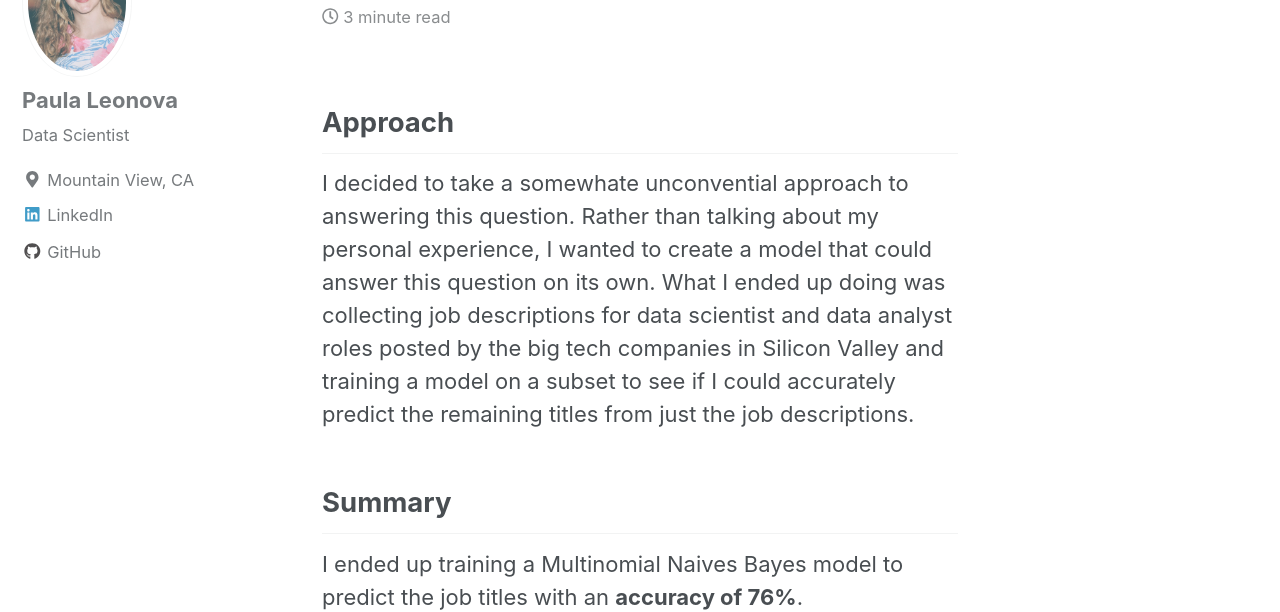
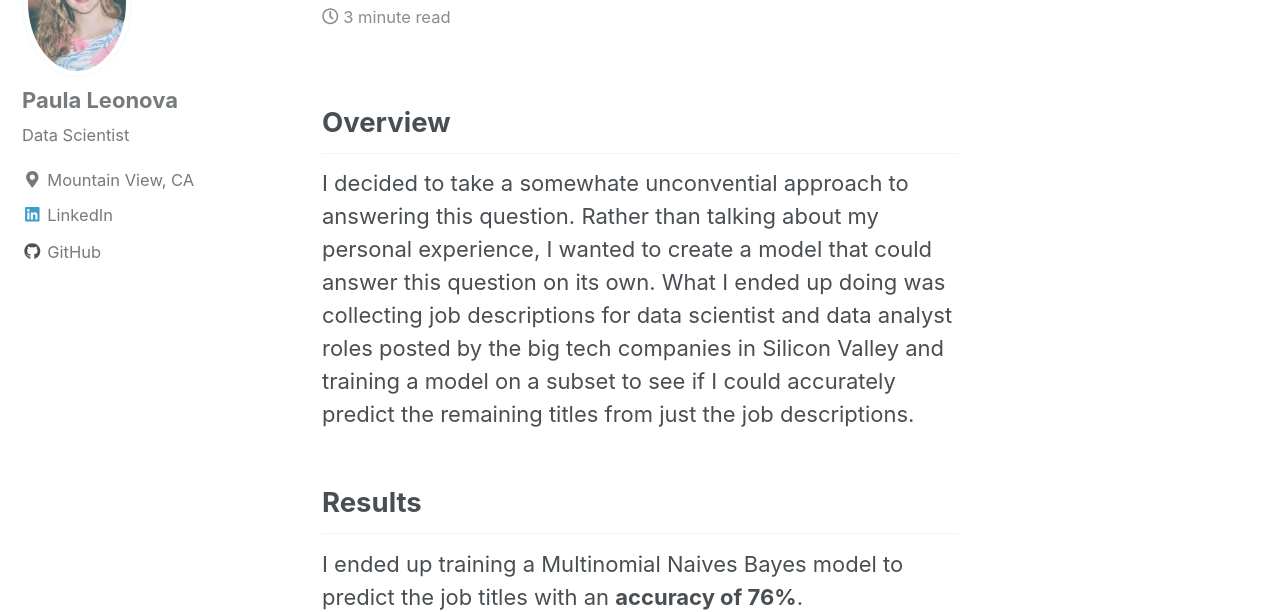
Before and after one commit to pleonova/pleonova.github.io, a Jekyll site: the page built from _posts/2018-08-21-jd-classification.md, in a window 1280 px wide and 900 px high. Shown: the part 217-829 px from the top of the window. Built offline with Jekyll 4.4.1, drawn with Linux system fonts in a browser that asks for light colours; nearby versions of some CDN libraries.

Commit message:
Change heading titles

```diff
--- a/_posts/2018-08-21-jd-classification.md
+++ b/_posts/2018-08-21-jd-classification.md
@@ -6,10 +6,10 @@ excerpt: "A model that predicts the title from just the job description."
 mathjax: true
 ---
 
-## Approach
+## Overview
 I decided to take a somewhate unconvential approach to answering this question. Rather than talking about my personal experience, I wanted to create a model that could answer this question on its own. What I ended up doing was collecting job descriptions for data scientist and data analyst roles posted by the big tech companies in Silicon Valley and training a model on a subset to see if I could accurately predict the remaining titles from just the job descriptions.
 
-## Summary
+## Results
 I ended up training a Multinomial Naives Bayes model to predict the job titles with an **accuracy of 76%**. Unsurprisingly, the top key words/phrases for data scientist were: *machine learning*, *models*, *algorithms* while that for data analysts were: *reports*, *dashboards*, and *excel*.
 
 ## Takeaways
```
